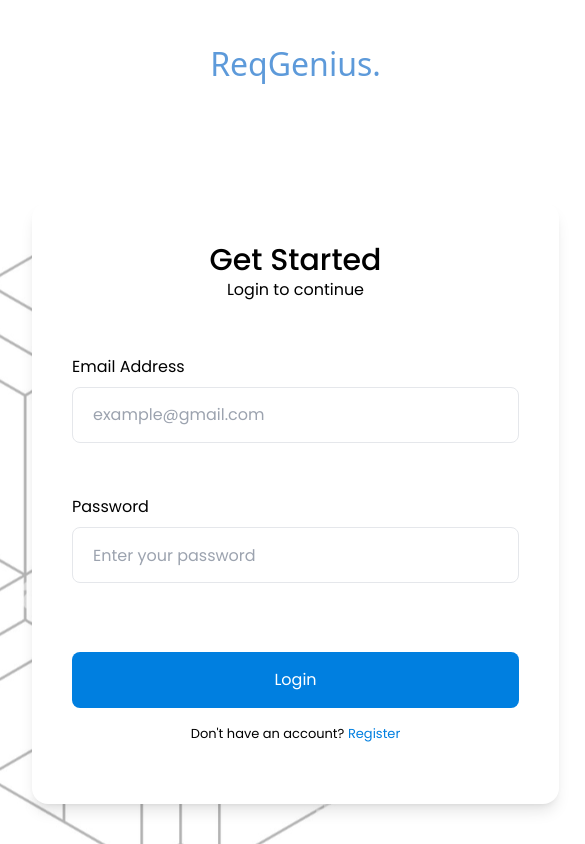
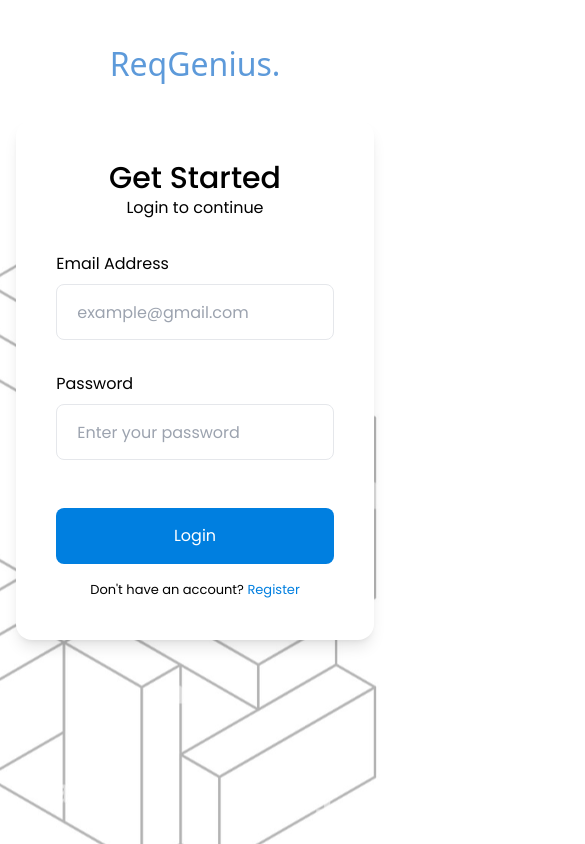
Before and after one commit to somtookaforr/ReqGenius, a React (Create React App) app: page /login in a window 390 px wide. Shown: the whole page, 585 px wide, since content can reach past the window. Built offline with nearby package versions, Linux system fonts and the light colour scheme; a web font is replaced by a local one.

Commit message:
fixed responsive issues of auth pages and navbar

```diff
--- a/src/components/navbar.jsx
+++ b/src/components/navbar.jsx
@@ -29,7 +29,7 @@ const Navbar = () => {
     return (
         <>
             <nav id="myNav" className={isSmallScreen ? 'overlay' : 'lg:flex'}>
-                <div className="grid grid-cols-2 -mt-2 py-6 px-6">
+                <div className="grid grid-cols-2 -mt-2 py-6 pr-6 pl-0 lg:pr-0 lg:pl-6">
                     <NavLink to="/">
                         <h1 className="logo">ReqGenuis.</h1>
                     </NavLink>
--- a/src/layouts/auth/Login.jsx
+++ b/src/layouts/auth/Login.jsx
@@ -53,15 +53,18 @@ const Login = () => {
     return (
         <>
             <ToastContainer autoClose={4000} />
-            <div className="auth grid py-10 lg:content-center">
+            <div className="background lg:content-center">
+                <div className="auth grid py-10">
                     <h1 className="logo mb-8">ReqGenius.</h1>
                     <form
                         action=""
-                    className="grid gap-y-8 w-[32.9375rem] mx-8 p-10 rounded-2xl shadow-lg justify-self-center"
+                        className="grid gap-y-8 w-11/12 md:w-9/12 lg:w-[32.9375rem] mx-8 p-10 rounded-2xl shadow-lg justify-self-center"
                         onSubmit={handleSubmit}
                     >
                         <div className="text-center">
-                        <h2 className="text-3xl font-medium">Get Started</h2>
+                            <h2 className="text-3xl font-medium">
+                                Get Started
+                            </h2>
                             <p>Login to continue</p>
                         </div>
 
@@ -98,13 +101,17 @@ const Login = () => {
                             </button>
                             <p className="text-[13px]">
                                 Don't have an account?{' '}
-                            <Link className="text-[#007FE0]" to={'/register'}>
+                                <Link
+                                    className="text-[#007FE0]"
+                                    to={'/register'}
+                                >
                                     Register
                                 </Link>
                             </p>
                         </div>
                     </form>
                 </div>
+            </div>
         </>
     )
 }
--- a/src/layouts/auth/Register.jsx
+++ b/src/layouts/auth/Register.jsx
@@ -20,10 +20,7 @@ const Login = () => {
         const customId = 99999
         try {
             toast.loading('Loading...', { autoClose: false })
-            await axios.post(
-                userEndpoint + '/signup',
-                formData
-            )
+            await axios.post(userEndpoint + '/signup', formData)
             toast.dismiss()
             toast.success(
                 'Account created successfully, Please proceed to login!',
@@ -43,16 +40,18 @@ const Login = () => {
     return (
         <>
             <ToastContainer autoClose={8000} />
-
-            <div className="auth grid py-10 lg:my-14 lg:content-center">
+            <div className="background lg:content-centerlg:my-14">
+                <div className="auth grid py-10">
                     <h1 className="logo my-8">ReqGenius.</h1>
                     <form
                         action=""
-                    className="grid gap-y-8 w-[32.9375rem] mx-8 p-10 rounded-2xl shadow-lg justify-self-center"
+                        className="grid gap-y-8 w-11/12 md:w-9/12 lg:w-[32.9375rem] mx-8 p-10 rounded-2xl shadow-lg justify-self-center"
                         onSubmit={handleSubmit}
                     >
                         <div className="text-center">
-                        <h2 className="text-3xl font-medium">Get Started</h2>
+                            <h2 className="text-3xl font-medium">
+                                Get Started
+                            </h2>
                             <p>Create an account to continue</p>
                         </div>
 
@@ -126,6 +125,7 @@ const Login = () => {
                         </div>
                     </form>
                 </div>
+            </div>
         </>
     )
 }
--- a/src/styles/auth.css
+++ b/src/styles/auth.css
@@ -1,8 +1,12 @@
-body .auth {
+body .background {
     background-image: url('../assets//MacBook\ Pro\ 14_\ -\ 6.svg');
     background-position: right;
     height: 100vh;
 }
+
+/* body .auth {
+    height: 100%;
+} */
 
 .auth form {
     background: white;
--- a/src/styles/components.css
+++ b/src/styles/components.css
@@ -24,7 +24,7 @@
     .overlay a {
       padding: 8px;
       text-decoration: none;
-      font-size: 36px;
+      font-size: 20px;
       color: white;
       margin: 0 1rem;
       /* display: block; */
@@ -52,7 +52,6 @@
 
     @media screen and (max-height: 450px) {
       .overlay {overflow-y: auto;}
-      .overlay a {font-size: 20px}
       .overlay .closebtn {
       font-size: 40px;
       top: 15px;
```
Lines whose indentation alone changed are shown as unchanged.
